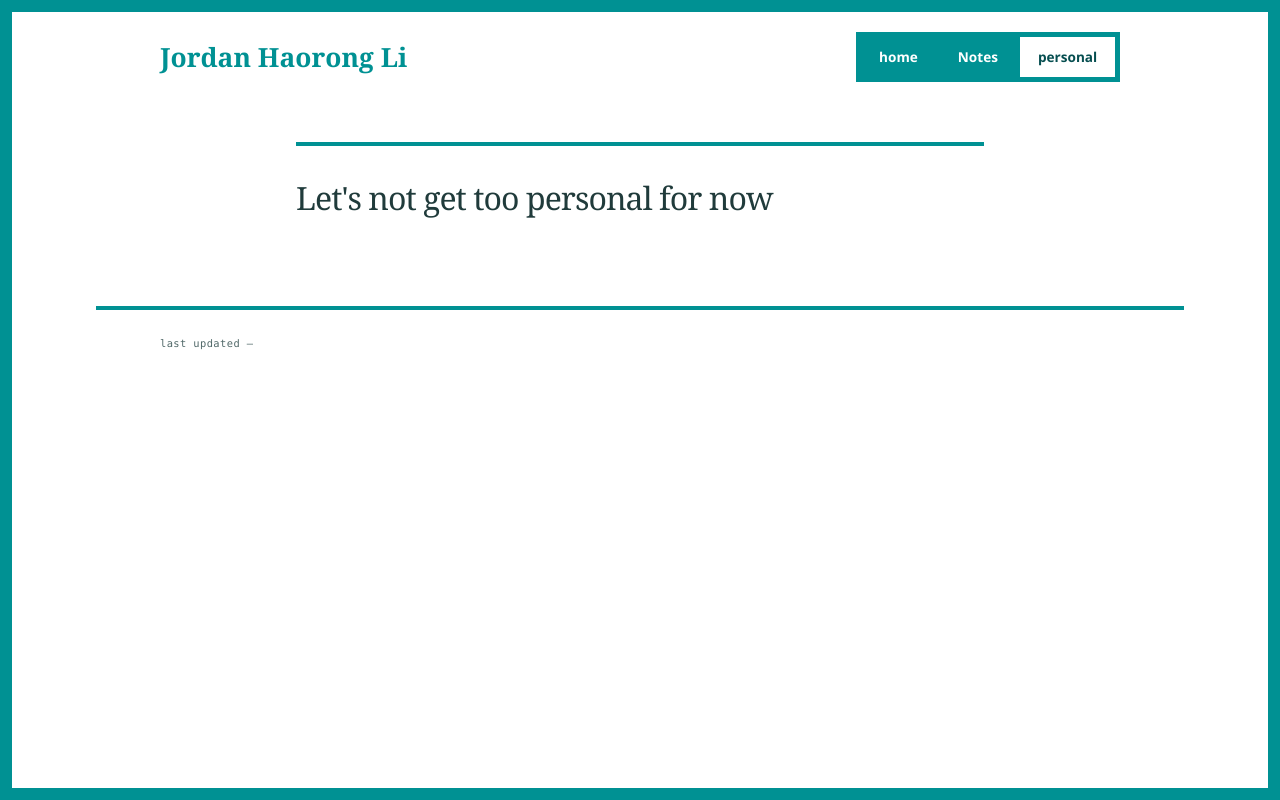
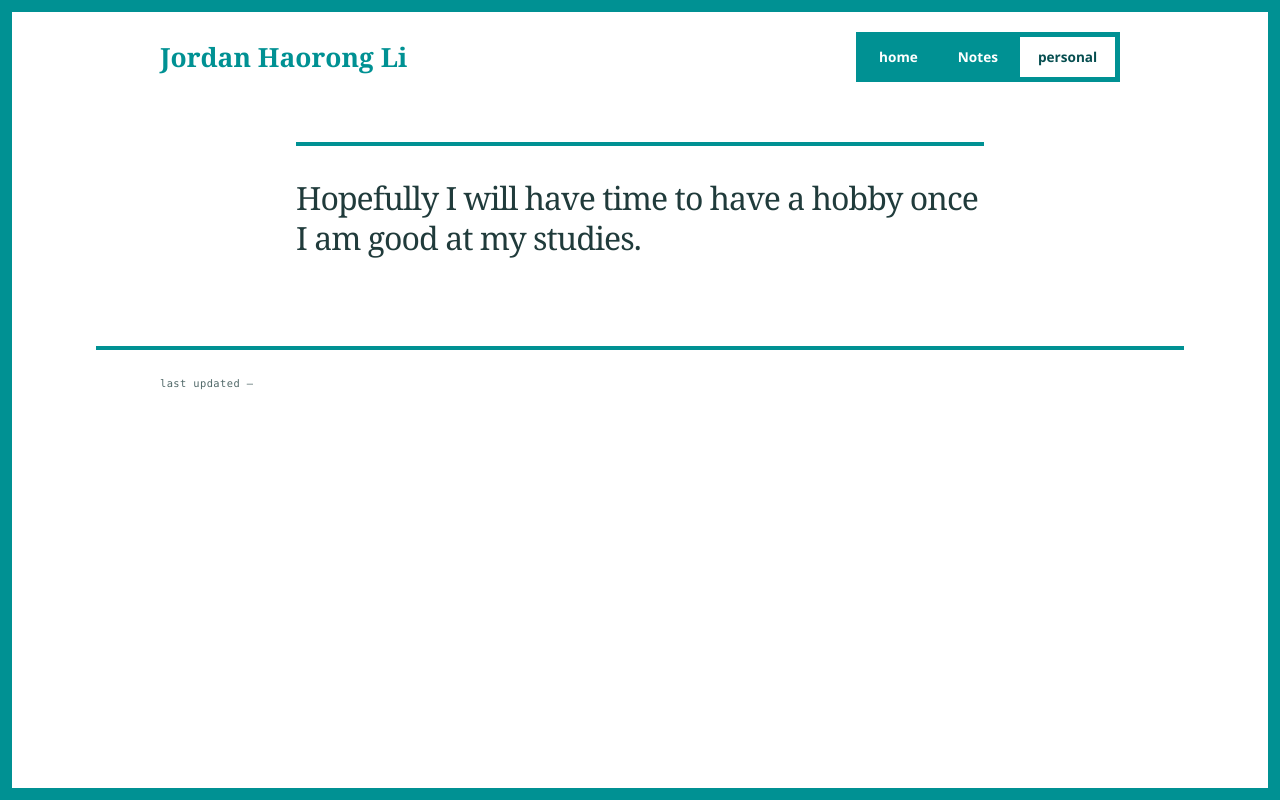
Before and after one commit to limelite-vista/personal-website, a plain HTML site: page personal/index.html in a window 1280 px wide. Drawn offline with Linux system fonts and the light colour scheme; no server answers; a web font is replaced by a local one.

Commit message:
more change

```diff
--- a/personal/index.html
+++ b/personal/index.html
@@ -35,7 +35,7 @@
     <main class="container center">
 
         <section>
-            <h2>Let's not get too personal for now</h2>
+            <h2>Hopefully I will have time to have a hobby once I am good at my studies.</h2>
             <p></p>
         </section>
 
```
Also changed, not shown: index.html (+1 -2 lines).
